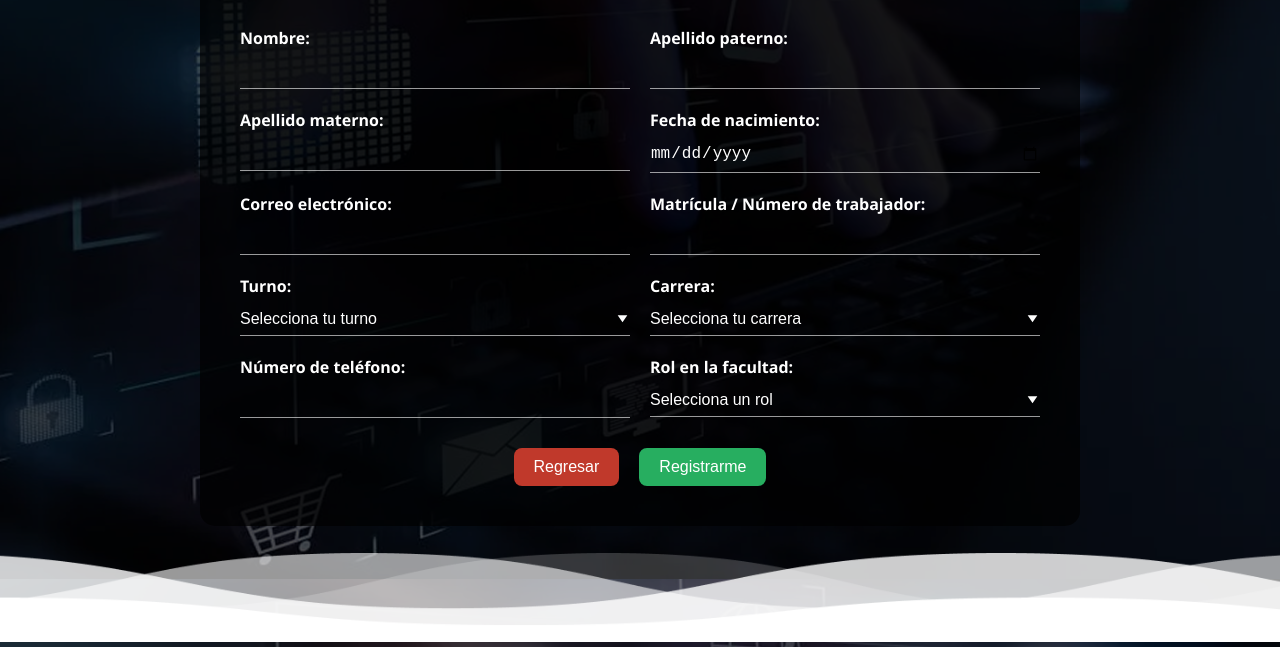
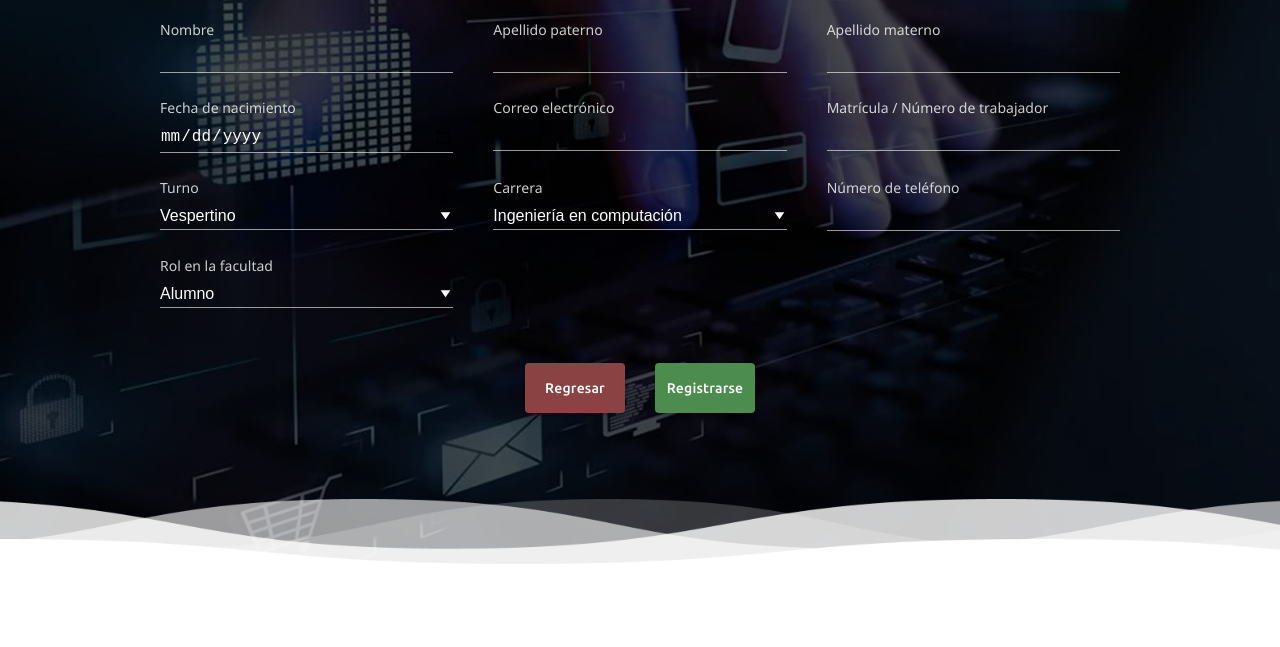
Before and after one commit to CarlosDanielGoCaza/security-scanner-app, an Electron app: page src/renderer/views/registrarusuario.html in a window 1280 px wide. Shown: the part 221-868 px from the top of the page. After the commit the page ends 800 px from the top, so only its background shows below. Drawn offline with Linux system fonts and the light colour scheme.

Commit message:
CarlosDanielGoCaza added css design to registrarusuario.html

```diff
--- a/src/renderer/css/stylesacceder.css
+++ b/src/renderer/css/stylesacceder.css
@@ -2,10 +2,10 @@ html, body {
     margin: 0;
     padding: 0;
     background-color: #4A4A4A;
-    height: 100%;
+    overflow: hidden; /* esto quita la barra de scroll */
+    height: 100vh;     /* asegura altura igual a la ventana */
+    width: 100vw;      /* asegura ancho igual a la ventana */
 }
-
-
 
 .container {
     width: 100%;
@@ -22,7 +22,7 @@ html, body {
 }
 
 .backgroundwhite {
-    position: relative;
+    position: fixed;
     width: 100%;
     top: 0;
 }
--- a/src/renderer/css/stylesregistrarusuario.css
+++ b/src/renderer/css/stylesregistrarusuario.css
@@ -1,50 +1,79 @@
+/* Estilos base y layout */
 body {
     margin: 0;
     font-family: 'Segoe UI', sans-serif;
     background: url('../assets/fondoregistrar.png') no-repeat center center fixed;
     background-size: cover;
     color: #fff;
+    height: 100vh;
+    width: 100vw;
+    overflow: hidden;
+}
+
+.layout {
+    display: flex;
+    flex-direction: column;
+    height: 100vh;
+    width: 100vw;
+    position: relative;
+    justify-content: space-between; /* Distribuye el espacio entre los elementos */
 }
 
 .backgroundwhite,
 .backgroundwhite-bottom {
     width: 100%;
     text-align: center;
+    flex-shrink: 0;
+    position: relative;
+    z-index: 1;
+    height: auto; /* Asegurarse que la altura se ajuste al contenido */
 }
 
 .backgroundwhite img,
 .backgroundwhite-bottom img {
     width: 100%;
     height: auto;
+    display: block;
+    max-height: 80px; /* Limitar altura de las imágenes de onda */
 }
 
 .container {
+    flex: 1;
     display: flex;
     justify-content: center;
     align-items: center;
-    min-height: 80vh;
-    padding: 20px;
+    padding: 0 20px;
+    width: 100%;
+    box-sizing: border-box;
+    position: relative;
+    z-index: 2;
+    overflow-y: auto; /* Permitir scroll si el contenido es muy alto */
+    min-height: 0; /* Corrige problemas de flex en algunos navegadores */
 }
 
 .registro {
-    background-color: rgba(0, 0, 0, 0.7);
-    padding: 40px;
-    border-radius: 15px;
-    max-width: 800px;
+    background-color: transparent;
+    padding: 20px;
+    max-width: 1000px;
     width: 100%;
+    margin: 0;
+    box-sizing: border-box;
 }
 
+/* Estilos de tipografía */
 h1 {
     text-align: center;
-    margin-bottom: 30px;
-    font-size: 28px;
+    margin-bottom: 40px;
+    font-size: 32px;
+    color: #fff;
+    text-shadow: 0 0 10px rgba(255, 255, 255, 0.3);
 }
 
-/* NUEVO ESTILO DE CAMPOS (underline minimalista blanco) */
+/* Estilos del formulario */
 .formulario {
     display: grid;
-    grid-template-columns: repeat(2, 1fr);
-    gap: 20px;
+    grid-template-columns: repeat(3, 1fr);
+    gap: 25px 40px;
     margin-bottom: 30px;
 }
 
@@ -56,8 +85,10 @@ h1 {
 
 .campo label {
     margin-bottom: 5px;
-    font-weight: bold;
+    font-weight: normal;
     color: #fff;
+    font-size: 14px;
+    opacity: 0.8;
 }
 
 .campo input,
@@ -65,16 +96,18 @@ h1 {
     background: transparent;
     border: none;
     border-bottom: 1px solid rgba(255, 255, 255, 0.6);
-    padding: 8px 0;
+    padding: 5px 0;
     font-size: 16px;
     color: #fff;
     outline: none;
     transition: border-color 0.3s;
+    width: 100%;
+    box-sizing: border-box;
 }
 
 .campo input:focus,
 .campo select:focus {
-    border-bottom: 1px solid #28357cb4;
+    border-bottom: 1px solid #5cc7da;
 }
 
 ::placeholder {
@@ -89,54 +122,84 @@ h1 {
     background-repeat: no-repeat;
     background-position: right center;
     background-size: 15px;
+    padding-right: 20px;
 }
+
+/* Estilos de botones */
+/* Estilos de botones */
+/* Importar fuente Ubuntu */
+@import url('https://fonts.googleapis.com/css2?family=Ubuntu:wght@400;500&display=swap');
 
 .botones {
     display: flex;
     justify-content: center;
-    gap: 20px;
+    gap: 30px;
+    margin-top: 30px;
+    grid-column: 1 / -1;
 }
 
 .btn-rojo,
 .btn-verde {
-    padding: 10px 20px;
+    padding: 12px 10px;
     border: none;
-    border-radius: 8px;
+    border-radius: 4px;
     color: white;
-    font-size: 16px;
+    font-size: 14px;
+    font-family: 'Ubuntu', sans-serif;
+    font-weight: 500;
     cursor: pointer;
+    transition: background-color 0.3s;
+    min-width: 100px;
+    min-height: 50px;
+    text-transform: none;
+    letter-spacing: 0.2px;
+    box-shadow: 0 2px 4px rgba(0, 0, 0, 0.2);
 }
 
 .btn-rojo {
-    background-color: #c0392b;
+    background-color: #8b4242;
 }
 
 .btn-verde {
-    background-color: #27ae60;
+    background-color: #4c8c4e;
 }
 
 .btn-rojo:hover {
-    background-color: #e74c3c;
+    background-color: #9e4a4a;
 }
 
 .btn-verde:hover {
-    background-color: #2ecc71;
+    background-color: #56a158;
 }
 
 /* Estilos para los menús desplegables */
 .campo select option {
-    background-color: #000000;
+    background-color: #222;
     color: white;
 }
 
-/* Para asegurar compatibilidad con diferentes navegadores */
-select option {
-    background-color: #000000 !important;
-    color: white !important;
+/* Campo específicos para roles */
+#rol {
+    grid-column: 2;
 }
 
-/* Específicamente para los select de turno y rol */
-#turno option, #rol option {
-    background-color: #000000;
-    color: white;
+/* Responsive: ajuste para pantallas pequeñas */
+@media (max-width: 992px) {
+    .formulario {
+        grid-template-columns: repeat(2, 1fr);
+    }
+
+    #rol {
+        grid-column: auto;
+    }
 }
+
+@media (max-width: 768px) {
+    .formulario {
+        grid-template-columns: 1fr;
+    }
+
+    .registro {
+        padding: 15px;
+    }
+}
--- a/src/renderer/views/registrarusuario.html
+++ b/src/renderer/views/registrarusuario.html
@@ -1,97 +1,116 @@
 <!DOCTYPE html>
 <html lang="es">
+
 <head>
     <meta charset="UTF-8">
+    <meta name="viewport" content="width=device-width, initial-scale=1.0">
     <title>Registro</title>
     <link rel="stylesheet" href="../css/stylesregistrarusuario.css">
+    <link rel="preconnect" href="https://fonts.googleapis.com">
+    <link rel="preconnect" href="https://fonts.gstatic.com" crossorigin>
+    <link href="https://fonts.googleapis.com/css2?family=Ubuntu:wght@400;500&display=swap" rel="stylesheet">
 </head>
+
 <body>
-
+    <div class="layout">
         <div class="backgroundwhite">
             <img src="../assets/backgroundwhite.png" alt="Decoración superior">
         </div>
 
-    <div class="container">
+        <main class="container">
             <div class="registro">
                 <h1>Registro de nuevo usuario</h1>
-            <form class="formulario" method="POST" action="#"> <!-- Puedes cambiar '#' por tu backend -->
+                <form class="formulario" method="POST" action="#">
 
                     <div class="campo">
-                    <label for="nombre"><strong>Nombre:</strong></label>
+                        <label for="nombre">Nombre</label>
                         <input type="text" id="nombre" name="nombre" required>
                     </div>
 
                     <div class="campo">
-                    <label for="apellidoP"><strong>Apellido paterno:</strong></label>
+                        <label for="apellidoP">Apellido paterno</label>
                         <input type="text" id="apellidoP" name="apellidoP" required>
                     </div>
 
                     <div class="campo">
-                    <label for="apellidoM"><strong>Apellido materno:</strong></label>
+                        <label for="apellidoM">Apellido materno</label>
                         <input type="text" id="apellidoM" name="apellidoM" required>
                     </div>
 
                     <div class="campo">
-                    <label for="fechaNacimiento"><strong>Fecha de nacimiento:</strong></label>
+                        <label for="fechaNacimiento">Fecha de nacimiento</label>
                         <input type="date" id="fechaNacimiento" name="fechaNacimiento" required>
                     </div>
 
                     <div class="campo">
-                    <label for="correo"><strong>Correo electrónico:</strong></label>
+                        <label for="correo">Correo electrónico</label>
                         <input type="email" id="correo" name="correo" required>
                     </div>
 
                     <div class="campo">
-                    <label for="matricula"><strong>Matrícula / Número de trabajador:</strong></label>
+                        <label for="matricula">Matrícula / Número de trabajador</label>
                         <input type="text" id="matricula" name="matricula" required>
                     </div>
 
                     <div class="campo">
-                    <label for="turno"><strong>Turno:</strong></label>
+                        <label for="turno">Turno</label>
                         <select id="turno" name="turno" required>
-                        <option value="">Selecciona tu turno</option>
                             <option value="Matutino">Matutino</option>
-                        <option value="Vespertino">Vespertino</option>
+                            <option value="Vespertino" selected>Vespertino</option>
                             <option value="Mixto">Mixto</option>
                         </select>
                     </div>
 
                     <div class="campo">
-                    <label for="carrera"><strong>Carrera:</strong></label>
-                    <select id="turno" name="turno" required>
-                      <option value="">Selecciona tu carrera</option>
-                      <option value="Computacion">Computacion</option>
-                      <option value="Quimica">Quimica</option>
-                      <option value="Matematicas">Matematicas</option>
+                        <label for="carrera">Carrera</label>
+                        <select id="carrera" name="carrera" required>
+                            <option value="Ingeniería en computación">Ingeniería en computación</option>
+                            <option value="Quimica">Química</option>
+                            <option value="Matematicas">Matemáticas</option>
                         </select>
                     </div>
 
                     <div class="campo">
-                    <label for="telefono"><strong>Número de teléfono:</strong></label>
+                        <label for="telefono">Número de teléfono</label>
                         <input type="tel" id="telefono" name="telefono" required pattern="[0-9+\s-]{10,15}">
                     </div>
 
-                <div class="campo">
-                    <label for="rol"><strong>Rol en la facultad:</strong></label>
+                    <div class="campo" id="rol-container">
+                        <label for="rol">Rol en la facultad</label>
                         <select id="rol" name="rol" required>
-                        <option value="">Selecciona un rol</option>
-                        <option value="Alumno">Alumno</option>
+                            <option value="Alumno" selected>Alumno</option>
                             <option value="Docente">Docente</option>
                             <option value="Administrativo">Administrativo</option>
                             <option value="Visitante">Visitante</option>
                         </select>
                     </div>
-            </form>
+
                     <div class="botones">
                         <button type="button" class="btn-rojo">Regresar</button>
-              <button type="submit" class="btn-verde">Registrarme</button>
+                        <button type="submit" class="btn-verde">Registrarse</button>
                     </div>
+                </form>
             </div>
-    </div>
+        </main>
 
         <div class="backgroundwhite-bottom">
             <img src="../assets/backgroundwhite-bottom.png" alt="Decoración inferior">
         </div>
 
+        <!-- Script para asegurar que la onda inferior se muestre correctamente -->
+        <script>
+            document.addEventListener('DOMContentLoaded', function() {
+                // Asegurar que el layout tenga altura completa
+                const layout = document.querySelector('.layout');
+                const vh = window.innerHeight;
+                layout.style.minHeight = vh + 'px';
+
+                // Asegurar que la onda inferior sea visible
+                const bottomWave = document.querySelector('.backgroundwhite-bottom');
+                bottomWave.style.display = 'block';
+            });
+        </script>
+    </div>
 </body>
+
 </html>
```
Lines whose indentation alone changed are shown as unchanged.
